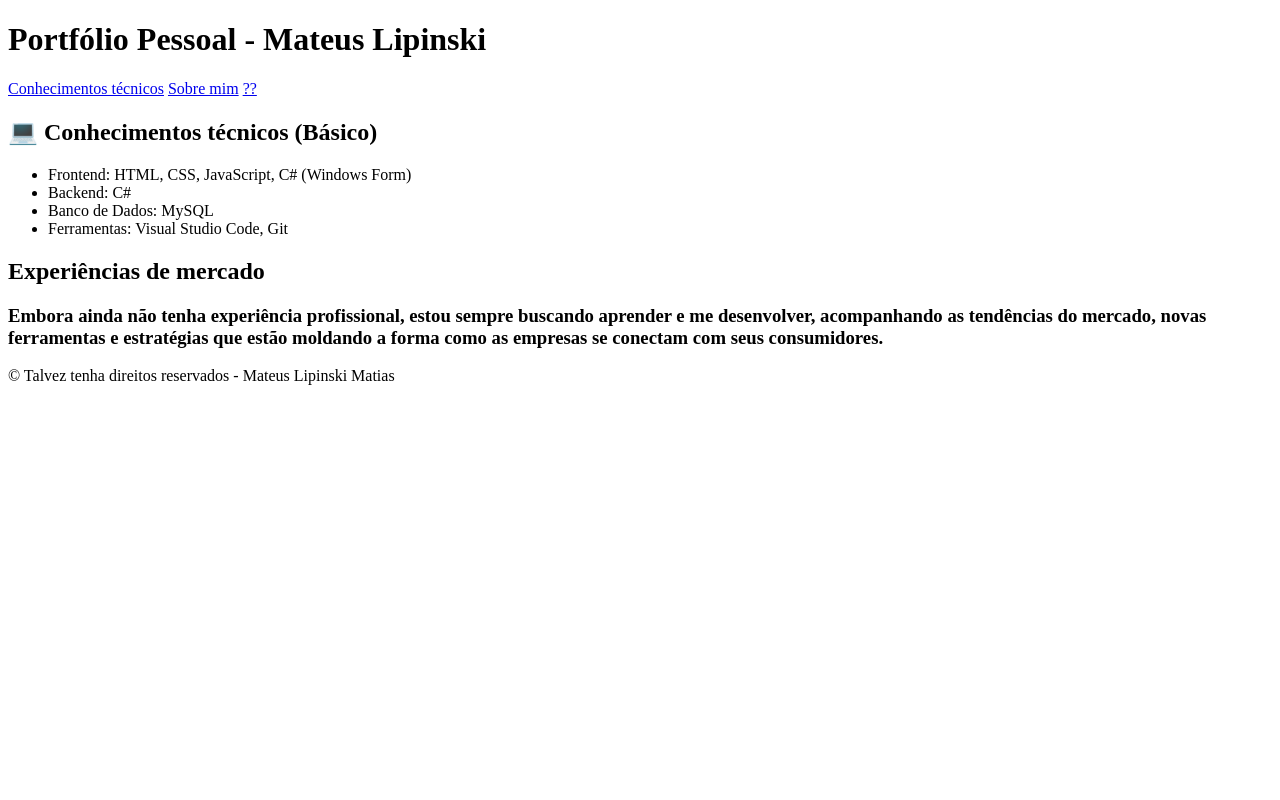
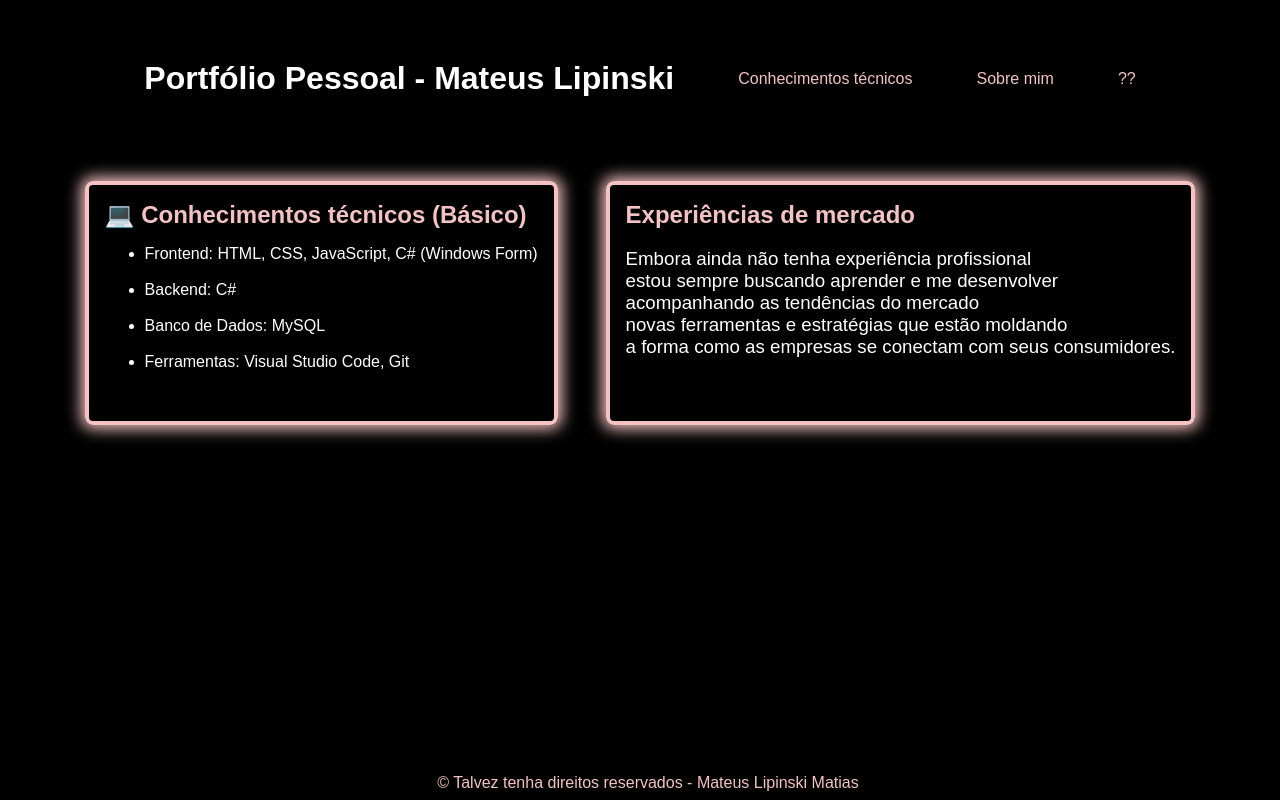
Before and after one commit to Mateus-Lipinski/Portfolio-Pessoal-2025, a plain HTML site: page index.html in a window 1280 px wide. Drawn offline with Linux system fonts and the light colour scheme.

Commit message:
feat/changes;files

```diff
--- a/index.html
+++ b/index.html
@@ -21,10 +21,10 @@
         <section>
             <h2> 💻 Conhecimentos técnicos (Básico)</h2>
             <ul>
-                <li>Frontend: HTML, CSS, JavaScript, C# (Windows Form)</li>
-                <li>Backend: C#</li>
-                <li>Banco de Dados: MySQL</li>
-                <li>Ferramentas: Visual Studio Code, Git</li>
+                <li>Frontend: HTML, CSS, JavaScript, C# (Windows Form)</li><br>
+                <li>Backend: C#</li><br>
+                <li>Banco de Dados: MySQL</li><br>
+                <li>Ferramentas: Visual Studio Code, Git</li><br>
             </ul>
         </section>
 
@@ -32,10 +32,10 @@
         <section>
             <h2>Experiências de mercado</h2>
             <h3>
-                Embora ainda não tenha experiência profissional,
-                estou sempre buscando aprender e me desenvolver,
-                acompanhando as tendências do mercado,
-                novas ferramentas e estratégias que estão moldando
+                Embora ainda não tenha experiência profissional <br>
+                estou sempre buscando aprender e me desenvolver <br>
+                acompanhando as tendências do mercado <br>
+                novas ferramentas e estratégias que estão moldando <br>
                 a forma como as empresas se conectam com seus consumidores.
             </h3>
         </section>
--- a/pagina2/style/pagina2.css
+++ b/pagina2/style/pagina2.css
@@ -0,0 +1,42 @@
+body {
+    margin: 0;
+    /* background-color: #000; */
+    font-family: Arial, Helvetica, sans-serif;
+}
+
+header {
+    display: flex;
+    justify-content: center;
+    align-items: center;
+    padding: 24px;
+    margin: 24px;
+}
+
+header h1 {
+    /* color: white; */
+    margin: 0;
+}
+
+header a {
+    margin-left: 64px;
+    /* color: #F4C2C2; */
+    text-decoration: none;
+    transition: 0.2s;
+}
+
+header a:hover {
+    scale: 110%;
+}
+
+main {
+    display: flex;
+    justify-content: center;
+    align-items: center;
+    flex-direction: column;
+}
+
+section {
+    border: 4px solid #F4C2C2;
+    border-radius: 8px;
+    box-shadow: 0 0 15px 5px #F4C2C2;
+}
--- a/styles/index.css
+++ b/styles/index.css
@@ -0,0 +1,61 @@
+body {
+    margin: 0;
+    background-color: #000;
+    font-family: Arial, Helvetica, sans-serif;
+}
+
+header {
+    display: flex;
+    justify-content: center;
+    align-items: center;
+    padding: 24px;
+    margin: 36px 0 36px 0;
+}
+
+header h1 {
+    color: white;
+    margin: 0;
+}
+
+header a {
+    margin-left: 64px;
+    color: #F4C2C2;
+    text-decoration: none;
+    transition: 0.2s;
+}
+
+header a:hover {
+    scale: 110%;
+}
+
+main {
+    display: flex;
+    justify-content: center;
+}
+
+section {
+    margin: 24px;
+    padding: 16px;
+    color: white;
+    border: 4px solid #F4C2C2;
+    border-radius: 8px;
+    box-shadow: 0 0 15px 4px #F4C2C2;
+}
+
+section h2 {
+    margin: 0;
+    color: #F4C2C2;
+}
+
+section h3 {
+    font-weight: normal;
+    }
+
+footer {
+    color: #F4C2C2;
+    padding: 8px;
+    text-align: center;
+    position: fixed;
+    bottom: 0;
+    width: 100%;
+}
```
Also changed, not shown: pagina2/pagina2.html (+24 -4 lines), pagina2/img/filmes/interstellar.jpeg (added), pagina2/img/filmes/jurassic park.jpg (added), pagina2/img/filmes/star wars.jpeg (added), pagina2/img/foto da minha preferencia.jpg (added), pagina2/img/musicas/Aria Math - C418.jpg (renamed from pagina2/img/Aria Math - C418.jpg), pagina2/img/musicas/Faint - Linkin Park.jpg (renamed from pagina2/img/Faint - Linkin Park.jpg), pagina2/img/musicas/Up From The Bottom - Linkin Parkl.jpg (renamed from pagina2/img/Up From The Bottom - Linkin Parkl.jpg).
